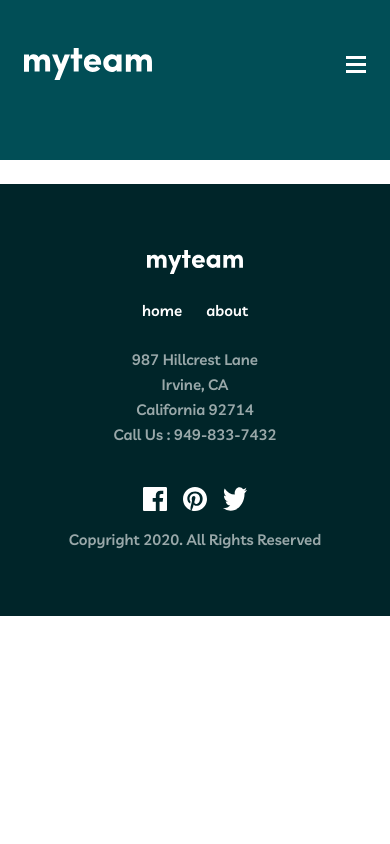
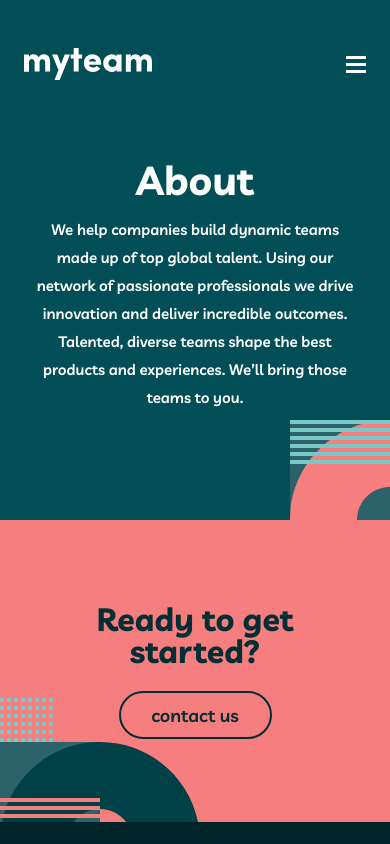
Before and after one commit to JiMare/myteam, a React (Vite) app: page /about in a window 390 px wide. Shown: the top 844 px of the page. Built offline with nearby package versions, Linux system fonts and the light colour scheme.

Commit message:
about mobile

```diff
--- /dev/null
+++ b/src/components/About/AboutIntroduction.tsx
@@ -0,0 +1,23 @@
+import React from "react";
+import { HeadingMainLarge, ParagraphBig } from "../ui/Typography";
+
+export const AboutIntroduction: React.FC = () => {
+  return (
+    <section className="bg-green relative px-[24px] pb-[108px] overflow-hidden">
+      <HeadingMainLarge className="text-center mb-[16px]">
+        About
+      </HeadingMainLarge>
+      <ParagraphBig className="text-center max-w-[327px] mx-auto">
+        We help companies build dynamic teams made up of top global talent.
+        Using our network of passionate professionals we drive innovation and
+        deliver incredible outcomes. Talented, diverse teams shape the best
+        products and experiences. We’ll bring those teams to you.
+      </ParagraphBig>
+      <img
+        src="./assets/bg-pattern-about-1-mobile-nav-1.svg"
+        alt="pattern"
+        className="absolute bottom-[-100px] right-[-100px]"
+      />
+    </section>
+  );
+};
--- a/src/components/Home/HomeIntroduction.tsx
+++ b/src/components/Home/HomeIntroduction.tsx
@@ -13,7 +13,7 @@ export const HomeIntroduction: React.FC = () => {
         <HeadingMainLarge className="text-center w-[240px] mx-auto mb-[18px] md:w-[350px] md:mb-[24px] xl:text-left xl:w-[550px] xl:mb-0 xl:mx-0">
           Find the best <span className="text-orange">talent</span>
         </HeadingMainLarge>
-        <ParagraphBig className="text-center max-w-[324px] mx-auto md:w-[457px] xl:relative xl:text-left xl:max-w-[430px] xl:mx-0 xl:pt-[80px] xl:after:content-[''] xl:after:h-[4px] xl:after:w-[50px] xl:after:absolute xl:after:bg-light-blue xl:after:top-0 xl:after:left-0">
+        <ParagraphBig className="text-center max-w-[327px] mx-auto md:w-[457px] xl:relative xl:text-left xl:max-w-[430px] xl:mx-0 xl:pt-[80px] xl:after:content-[''] xl:after:h-[4px] xl:after:w-[50px] xl:after:absolute xl:after:bg-light-blue xl:after:top-0 xl:after:left-0">
           Finding the right people and building high performing teams can be
           hard. Most companies aren’t tapping into the abundance of global
           talent. We’re about to change that.
--- a/src/pages/About.tsx
+++ b/src/pages/About.tsx
@@ -1,7 +1,12 @@
-import React from 'react'
+import React from "react";
+import { StartSection } from "../components/StartSection";
+import { AboutIntroduction } from "../components/About/AboutIntroduction";
 
 export const About: React.FC = () => {
   return (
-    <div>: React.FC</div>
-  )
-}
+    <>
+      <AboutIntroduction />
+      <StartSection />
+    </>
+  );
+};
```
